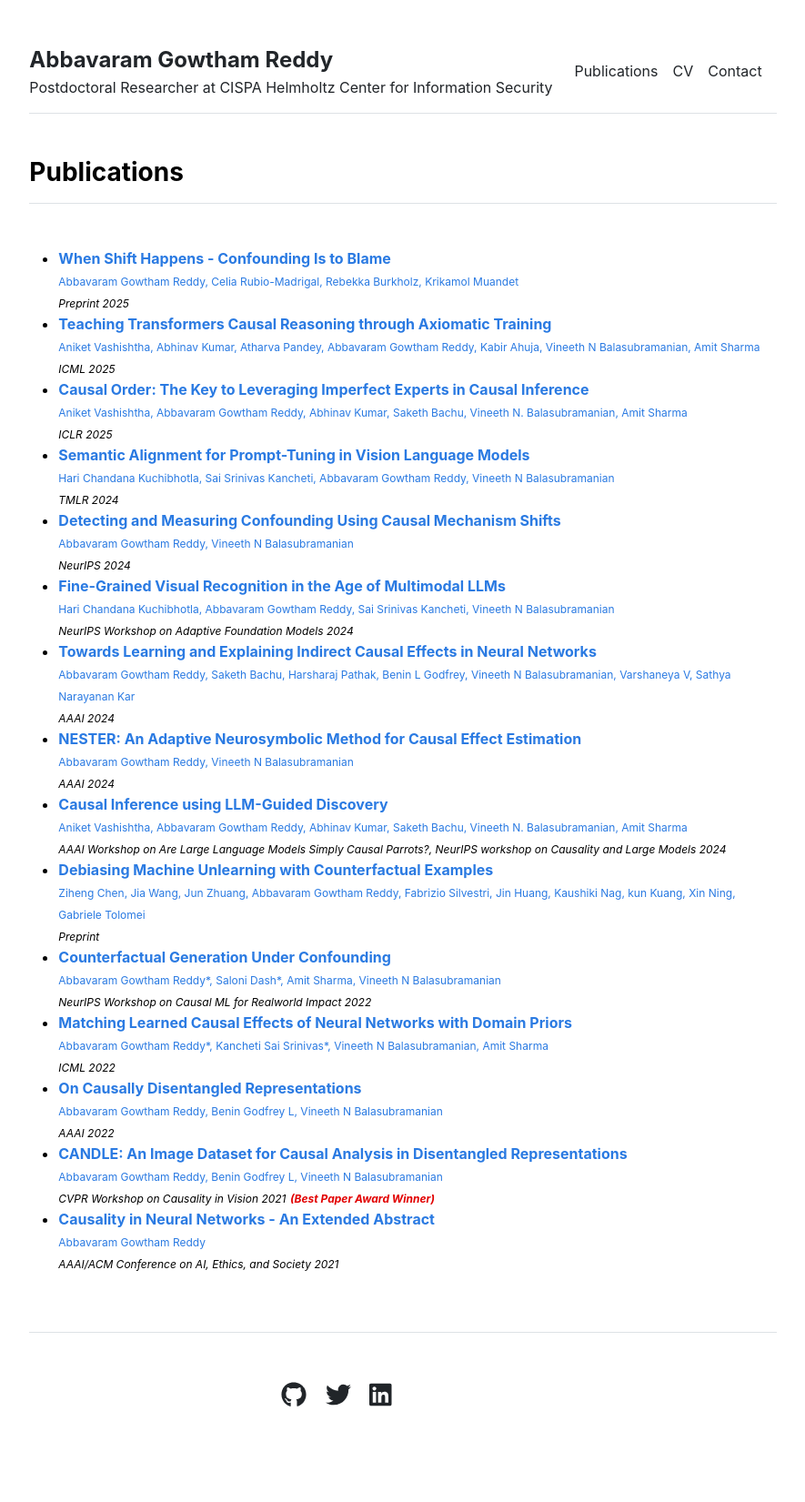
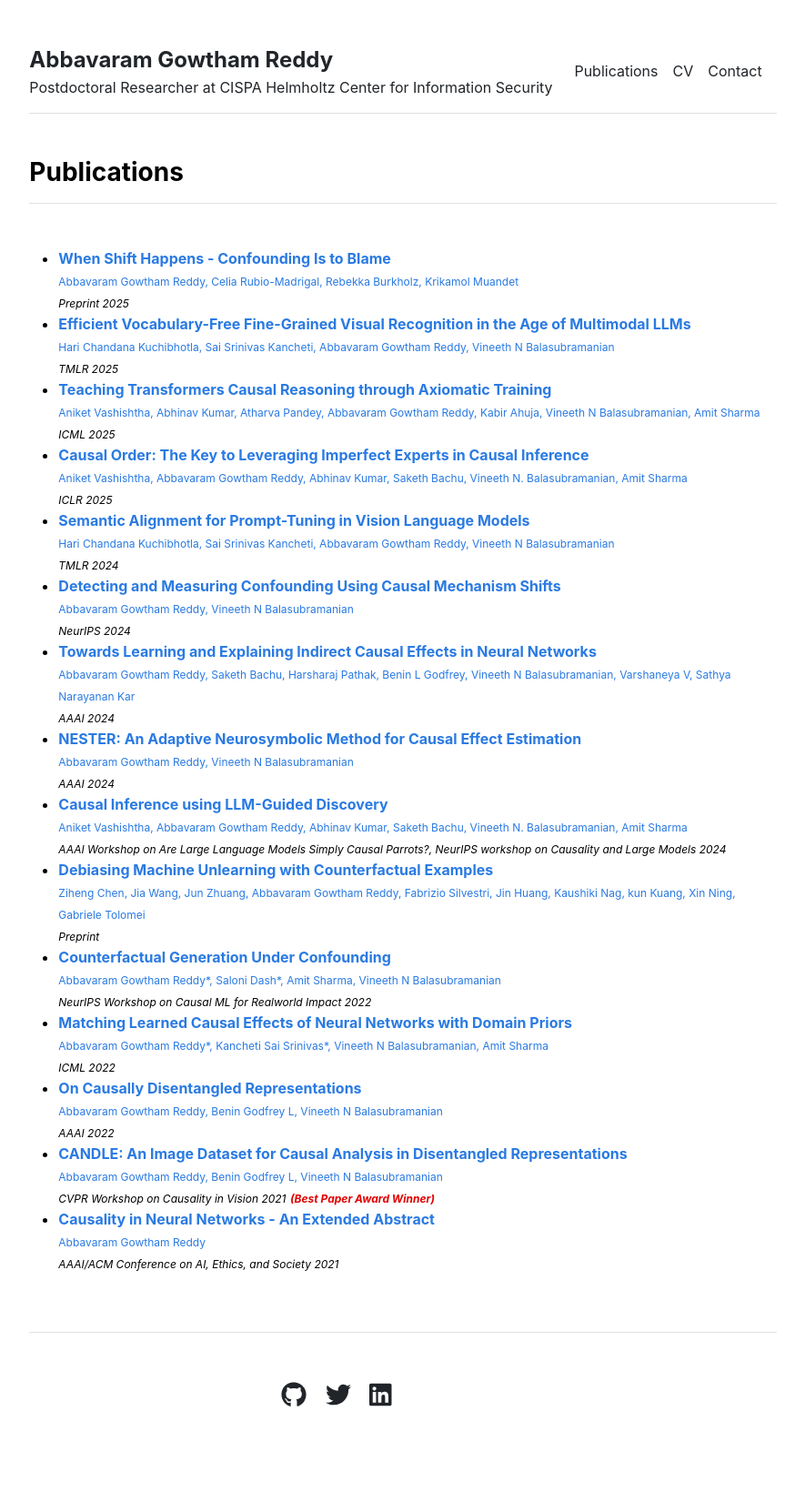
Before and after one commit to gautam0707/gautam0707.github.io, a Jekyll site: the page built from publications.md, in a window 1280 px wide. Shown: the whole page at 91% size, without its empty margins (197-1082 px from the left). Built offline with Jekyll 4.4.1, drawn with Linux system fonts in a browser that asks for light colours; a style sheet for code colours, icons or effects is not loaded.

Commit message:
Update publications.yml

```diff
--- a/_data/publications.yml
+++ b/_data/publications.yml
@@ -4,6 +4,11 @@ index:
   authors: "Abbavaram Gowtham Reddy, Celia Rubio-Madrigal, Rebekka Burkholz, Krikamol Muandet",
   title: 'When Shift Happens - Confounding Is to Blame',
   url: 'https://arxiv.org/pdf/2505.21422'}
+- {venue: 'TMLR',
+  year: '2025',
+  authors: "Hari Chandana Kuchibhotla, Sai Srinivas Kancheti, Abbavaram Gowtham Reddy, Vineeth N Balasubramanian",
+  title: 'Efficient Vocabulary-Free Fine-Grained Visual Recognition in the Age of Multimodal LLMs',
+  url: 'https://openreview.net/pdf?id=FvA0UMw9X2'}
 - {venue: 'ICML',
   year: '2025',
   authors: "Aniket Vashishtha, Abhinav Kumar, Atharva Pandey, Abbavaram Gowtham Reddy, Kabir Ahuja, Vineeth N Balasubramanian, Amit Sharma",
@@ -24,11 +29,6 @@ index:
   authors: "Abbavaram Gowtham Reddy, Vineeth N Balasubramanian",
   title: 'Detecting and Measuring Confounding Using Causal Mechanism Shifts',
   url: 'https://arxiv.org/pdf/2409.17840'}
-- {venue: 'NeurIPS Workshop on Adaptive Foundation Models',
-  year: '2024',
-  authors: "Hari Chandana Kuchibhotla, Abbavaram Gowtham Reddy, Sai Srinivas Kancheti, Vineeth N Balasubramanian",
-  title: 'Fine-Grained Visual Recognition in the Age of Multimodal LLMs',
-  url: 'https://openreview.net/pdf?id=iLZphHYeBK'}
 - {venue: 'AAAI',
   year: '2024',
   authors: "Abbavaram Gowtham Reddy, Saketh Bachu, Harsharaj Pathak, Benin L Godfrey, Vineeth N Balasubramanian, Varshaneya V, Sathya Narayanan Kar",
```
